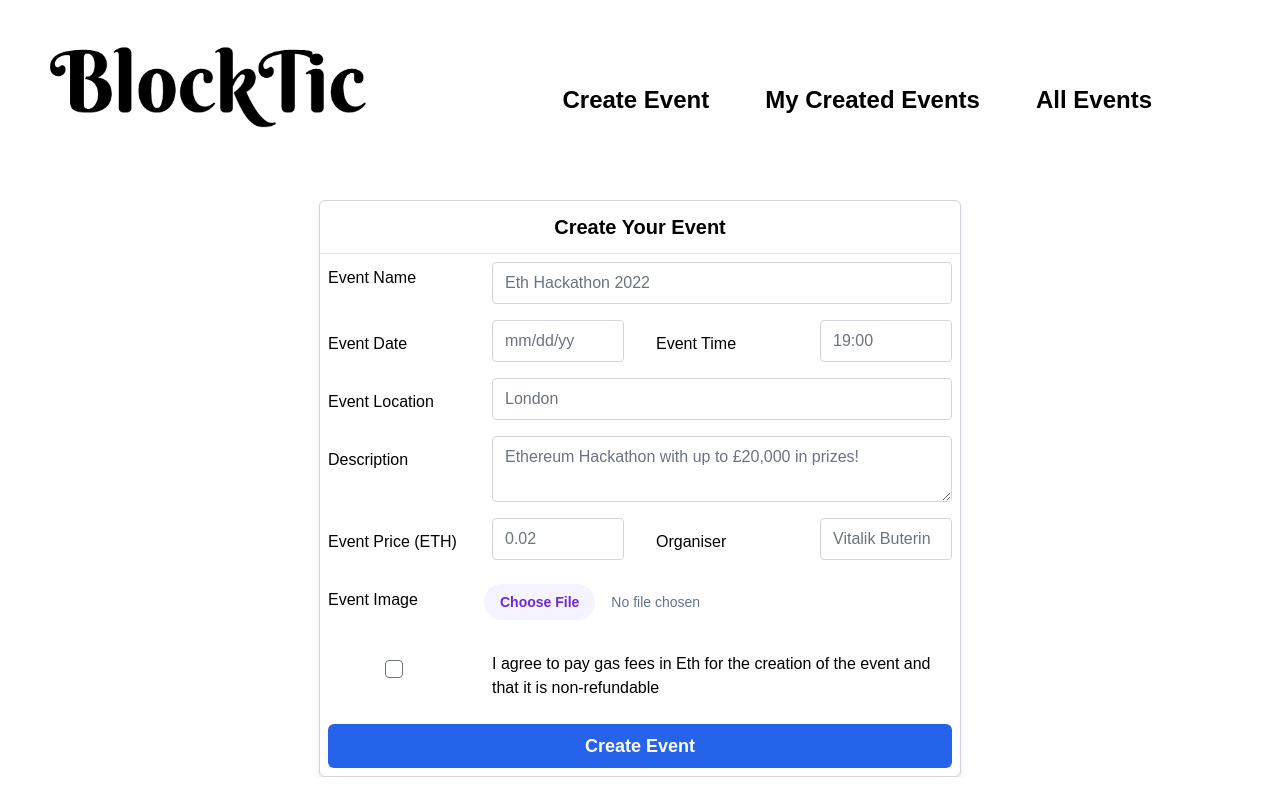
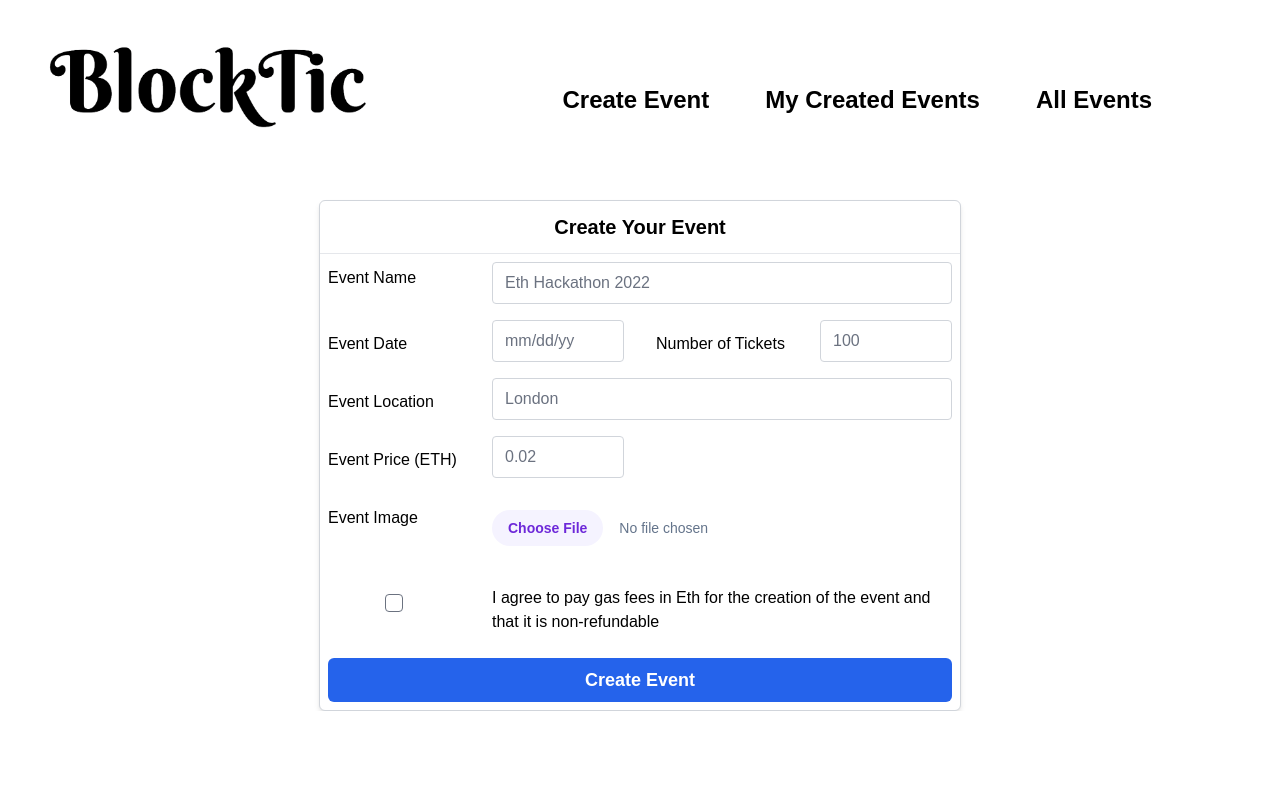
Before and after one commit to encode-g16/final-project-frontend, a React (Create React App) app: page /create-event in a window 1280 px wide. Built offline with nearby package versions, Linux system fonts and the light colour scheme.

Commit message:
create event form updated, less fields

```diff
--- a/src/components/CreateEventForm.tsx
+++ b/src/components/CreateEventForm.tsx
@@ -4,7 +4,7 @@ import { useForm } from 'react-hook-form';
 export interface FormData {
     eventName: string;
     eventDate: string;
-    time?: string;
+    numTickets?: string;
     location: string;
     description: string;
     price:string;
@@ -38,14 +38,14 @@ export default function CreateEventForm() {
                     {...register("eventDate" , { required: true, maxLength: 8 })}
                     className="block mx-2 md:col-span-1 rounded border border-gray-300"/>
 
-                    <label htmlFor="event-time" className="p-2 pt-3 pb-0 block md:col-span-1">Event Time</label>
-                    <input type="text" id="event-time" placeholder="19:00"
-                    {...register("time" ,{ required: true })}
+                    <label htmlFor="numTickets" className="p-2 pt-3 pb-0 block md:col-span-1">Number of Tickets</label>
+                    <input type="text" id="numTickets" placeholder="100"
+                    {...register("numTickets" ,{ required: true })}
                     className="block mx-2 md:col-span-1 rounded border border-gray-300"/>
 
                     {errors.eventDate?.type === 'required' && <p className="error block m-2 p-2 md:col-span-2">Date is required</p>}
                     {errors.eventDate?.type === 'maxLength' && <p className="error block m-2 p-2 md:col-span-2">Date must be 8 characters i.e. "01/01/20"</p>}
-                    {errors.time?.type === 'required' && <p className="error block m-2 p-2 md:col-span-2">Time is required</p>}
+                    {errors.numTickets?.type === 'required' && <p className="error block m-2 p-2 md:col-span-2">Number of Tickets is required</p>}
 
                     <label htmlFor="event-location" className="p-2 pt-3 pb-0 block md:col-span-1">Event Location</label>
                     <input type="text" id="event-location" placeholder="London"
@@ -53,28 +53,28 @@ export default function CreateEventForm() {
                     className="block mx-2 md:col-span-3 rounded border border-gray-300"/>
                     {errors.location?.type === 'required' && <p className="error block m-2 p-2 md:col-span-4">Location is required</p>}
 
-                    <label htmlFor="event-description" className="p-2 pt-3 pb-0 block md:col-span-1">Description</label>
+                    {/* <label htmlFor="event-description" className="p-2 pt-3 pb-0 block md:col-span-1">Description</label>
                     <textarea id="event-description" placeholder="Ethereum Hackathon with up to £20,000 in prizes!"
                     {...register("description",{ required: true })}
                     className="block mx-2 md:col-span-3 rounded border border-gray-300"/>
-                    {errors.description?.type === 'required' && <p className="error block m-2 p-2 md:col-span-4">Description is required</p>}
+                    {errors.description?.type === 'required' && <p className="error block m-2 p-2 md:col-span-4">Description is required</p>}  */}
 
                     <label htmlFor="event-price" className="p-2 pt-3 pb-0 block md:col-span-1">Event Price (ETH)</label>
                     <input type="text" id="event-price" placeholder="0.02" min="0" step=".01"
                     {...register("price",{ required: true })}
                     className="block mx-2 md:col-span-1 rounded border border-gray-300"/>
 
-                    <label htmlFor="event-organiser" className="p-2 pt-3 pb-0 block md:col-span-1">Organiser</label>
+                    {/* <label htmlFor="event-organiser" className="p-2 pt-3 pb-0 block md:col-span-1">Organiser</label>
                     <input type="text" id="event-organiser" placeholder="Vitalik Buterin"
                     {...register("organiser",{ required: true })}
-                    className="block mx-2 md:col-span-1 rounded border border-gray-300"/>
+                    className="block mx-2 md:col-span-1 rounded border border-gray-300"/> */}
 
                     {errors.price?.type === 'required' && <p className="error block m-2 p-2 md:col-span-2 ">Price is required</p>}
-                    {errors.organiser?.type === 'required' && <p className="error block m-2 p-2 md:col-span-2">Organiser is required</p>}
+                    {/* {errors.organiser?.type === 'required' && <p className="error block m-2 p-2 md:col-span-2">Organiser is required</p>} */}
 
-                    <label htmlFor="event-image" className="p-2 pt-3 pb-0 block md:col-span-1">Event Image</label>
+                    <label htmlFor="event-image" className="p-2 pt-3 pb-0 block md:col-start-1 md:col-span-1">Event Image</label>
                     <input type="file" {...register("file",{ required: true })}
-                        className="block text-sm text-slate-500
+                        className="block m-2 text-sm text-slate-500
                         file:mr-4 file:py-2 file:px-4 file:my-2
                         file:rounded-full file:border-0
                         file:text-sm file:font-semibold
```
